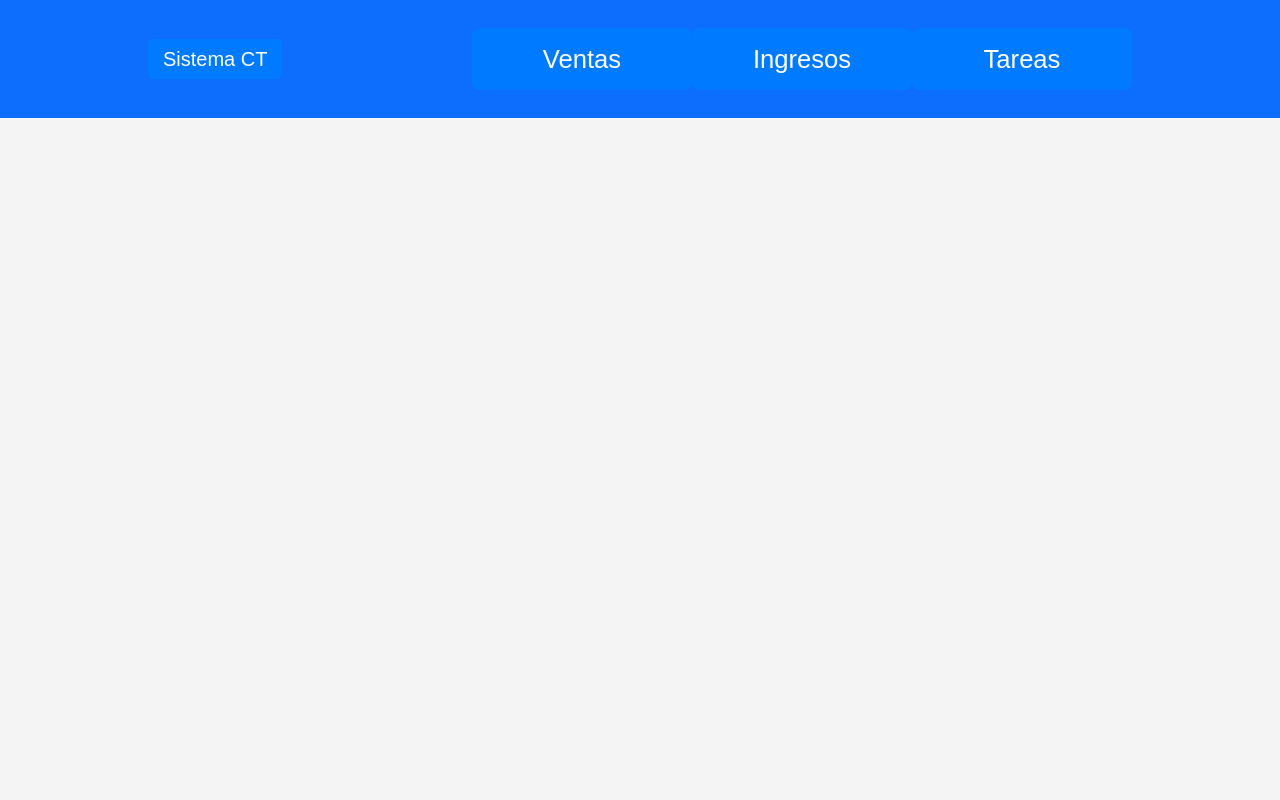
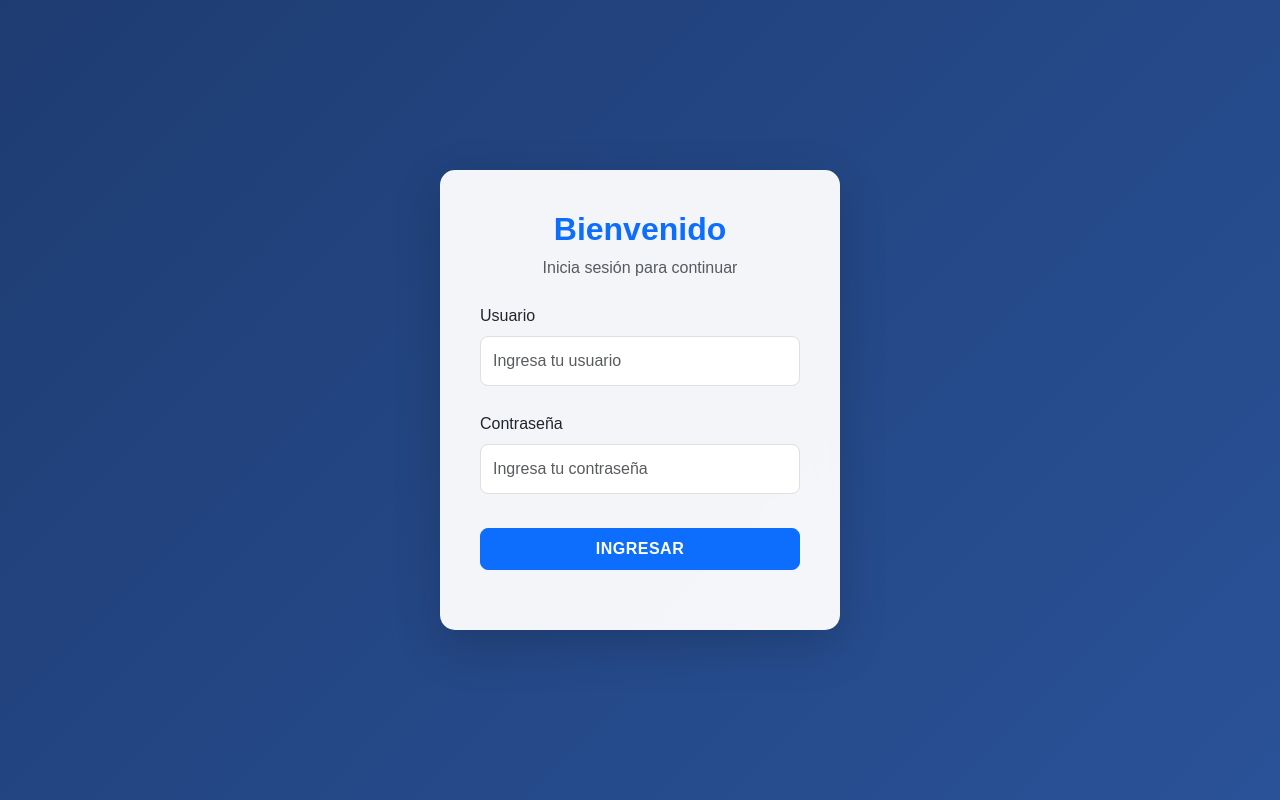
Before and after one commit to franGiannico/ctsistem1, a React (Vite) app: page /login in a window 1280 px wide. Built offline with nearby package versions, Linux system fonts and the light colour scheme.

Commit message:
Feat: Implement Basic Authentication (JWT) and Login Page

```diff
--- a/src/App.jsx
+++ b/src/App.jsx
@@ -1,27 +1,40 @@
 // src/App.js
 import React from "react";
-import { BrowserRouter as Router, Route, Routes } from "react-router-dom";
-import Header from "./components/Header"; // ✅ Debe ser una importación default
-import Home from "./pages/Home"; // Asegúrate de crear este componente
+import { BrowserRouter as Router, Route, Routes, Outlet } from "react-router-dom";
+import Header from "./components/Header";
+import Home from "./pages/Home";
 import ApiventasPage from "./pages/Apiventas";
 import ApiingresosPage from "./pages/Apiingresos";
 import ApitareasPage from "./pages/Apitareas";
 import FacturarVentaML from "./components/FacturarVentaML";
-import "./App.css"; // Importación de estilos CSS
-import CallbackMeli from "./pages/CallbackMeli";
+import Login from "./pages/Login";
+import PrivateRoute from "./components/PrivateRoute";
+import "./App.css";
 
-
+// Layout para las páginas internas que llevan Header
+const MainLayout = () => (
+  <>
+    <Header />
+    <Outlet />
+  </>
+);
 
 function App() {
   return (
     <Router>
-      <Header />
       <Routes>
-        <Route path="/" element={<Home />} />
-        <Route path="/ventas" element={<ApiventasPage />} />
-        <Route path="/ingresos" element={<ApiingresosPage />} />
-        <Route path="/tareas" element={<ApitareasPage />} />
-        <Route path="/facturar-ml" element={<FacturarVentaML />} />
+        <Route path="/login" element={<Login />} />
+
+        {/* Rutas Protegidas */}
+        <Route element={<PrivateRoute />}>
+          <Route element={<MainLayout />}>
+            <Route path="/" element={<Home />} />
+            <Route path="/ventas" element={<ApiventasPage />} />
+            <Route path="/ingresos" element={<ApiingresosPage />} />
+            <Route path="/tareas" element={<ApitareasPage />} />
+            <Route path="/facturar-ml" element={<FacturarVentaML />} />
+          </Route>
+        </Route>
       </Routes>
     </Router>
   );
--- /dev/null
+++ b/src/components/PrivateRoute.jsx
@@ -0,0 +1,14 @@
+import React from 'react';
+import { Navigate, Outlet } from 'react-router-dom';
+
+const PrivateRoute = () => {
+    // Verificar si existe el token en localStorage
+    // Para mayor seguridad, aquí se podría validar la expiración del token decodificando el JWT
+    const token = localStorage.getItem('token');
+
+    // Si hay token, renderizar las rutas hijas (Outlet)
+    // Si no hay token, redirigir al login
+    return token ? <Outlet /> : <Navigate to="/login" replace />;
+};
+
+export default PrivateRoute;
--- /dev/null
+++ b/src/pages/Login.jsx
@@ -0,0 +1,151 @@
+import React, { useState } from 'react';
+import { Container, Form, Button, Alert, Card, Spinner } from 'react-bootstrap';
+import { useNavigate } from 'react-router-dom';
+import 'bootstrap/dist/css/bootstrap.min.css';
+
+const Login = () => {
+    const [username, setUsername] = useState('');
+    const [password, setPassword] = useState('');
+    const [error, setError] = useState('');
+    const [loading, setLoading] = useState(false);
+    const navigate = useNavigate();
+
+    const handleSubmit = async (e) => {
+        e.preventDefault();
+        setError('');
+        setLoading(true);
+
+        try {
+            // Usamos la URL del backend desde el .env o default a localhost exportada por Vite
+            // Nota: En Vite las variables de entorno deben empezar con VITE_ para ser visibles en el cliente
+            // Asumiremos que el backend está en la misma URL relativa si hay proxy, o hardcodeamos para dev por ahora si no hay proxy configurado.
+            // Dado que no vi configuración de proxy en vite.config.js, usaré la URL relativa asumiendo que el usuario configurará proxy o CORS.
+            // Update: server.js tiene CORS confugurado para localhost:5173.
+
+            const API_URL = import.meta.env.VITE_BACKEND_URL || 'http://localhost:5000';
+
+            const response = await fetch(`${API_URL}/auth/login`, {
+                method: 'POST',
+                headers: {
+                    'Content-Type': 'application/json',
+                },
+                body: JSON.stringify({ username, password }),
+            });
+
+            const data = await response.json();
+
+            if (!response.ok) {
+                throw new Error(data.error || 'Error al iniciar sesión');
+            }
+
+            // Guardar token
+            localStorage.setItem('token', data.token);
+
+            // Redirigir al inicio
+            navigate('/');
+        } catch (err) {
+            setError(err.message);
+        } finally {
+            setLoading(false);
+        }
+    };
+
+    return (
+        <div className="login-background">
+            <Container className="d-flex justify-content-center align-items-center vh-100">
+                <Card className="login-card p-4 shadow-lg">
+                    <Card.Body>
+                        <div className="text-center mb-4">
+                            <h2 className="fw-bold text-primary">Bienvenido</h2>
+                            <p className="text-muted">Inicia sesión para continuar</p>
+                        </div>
+
+                        {error && <Alert variant="danger">{error}</Alert>}
+
+                        <Form onSubmit={handleSubmit}>
+                            <Form.Group className="mb-3" controlId="formUsername">
+                                <Form.Label>Usuario</Form.Label>
+                                <Form.Control
+                                    type="text"
+                                    placeholder="Ingresa tu usuario"
+                                    value={username}
+                                    onChange={(e) => setUsername(e.target.value)}
+                                    required
+                                    className="modern-input"
+                                />
+                            </Form.Group>
+
+                            <Form.Group className="mb-4" controlId="formPassword">
+                                <Form.Label>Contraseña</Form.Label>
+                                <Form.Control
+                                    type="password"
+                                    placeholder="Ingresa tu contraseña"
+                                    value={password}
+                                    onChange={(e) => setPassword(e.target.value)}
+                                    required
+                                    className="modern-input"
+                                />
+                            </Form.Group>
+
+                            <Button
+                                variant="primary"
+                                type="submit"
+                                className="w-100 py-2 fw-bold modern-btn"
+                                disabled={loading}
+                            >
+                                {loading ? (
+                                    <>
+                                        <Spinner as="span" animation="border" size="sm" role="status" aria-hidden="true" />
+                                        {' '}Entrando...
+                                    </>
+                                ) : 'Ingresar'}
+                            </Button>
+                        </Form>
+                    </Card.Body>
+                </Card>
+            </Container>
+
+            <style>{`
+                .login-background {
+                    background: linear-gradient(135deg, #1e3c72 0%, #2a5298 100%);
+                    min-height: 100vh;
+                    position: fixed;
+                    width: 100%;
+                    top: 0;
+                    left: 0;
+                    z-index: 0;
+                }
+                .login-card {
+                    width: 100%;
+                    max-width: 400px;
+                    border: none;
+                    border-radius: 15px;
+                    background: rgba(255, 255, 255, 0.95);
+                    backdrop-filter: blur(10px);
+                }
+                .modern-input {
+                    border-radius: 8px;
+                    padding: 12px;
+                    border: 1px solid #e0e0e0;
+                    transition: all 0.3s ease;
+                }
+                .modern-input:focus {
+                    box-shadow: 0 0 0 3px rgba(13, 110, 253, 0.15);
+                    border-color: #0d6efd;
+                }
+                .modern-btn {
+                    border-radius: 8px;
+                    text-transform: uppercase;
+                    letter-spacing: 0.5px;
+                    transition: all 0.3s ease;
+                }
+                .modern-btn:hover {
+                    transform: translateY(-2px);
+                    box-shadow: 0 4px 12px rgba(13, 110, 253, 0.2);
+                }
+            `}</style>
+        </div>
+    );
+};
+
+export default Login;
```
Also changed, not shown: 2 other files (tests, documents, lock files or other folders).
